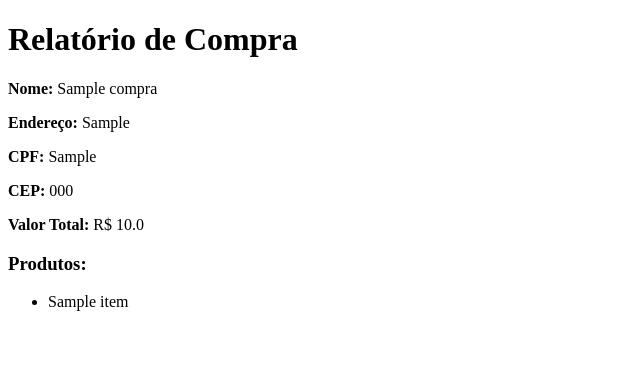
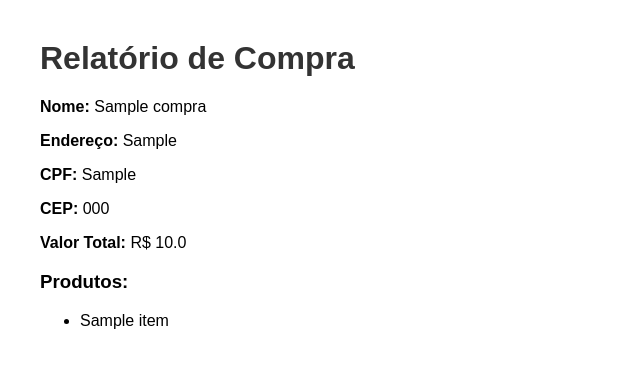
Before and after one commit to cezaradts/alfa-drones-flask, a Flask app: template templates/relatorio.html in a window 1280 px wide. Shown: the top 368 px of the page, without its empty margins (0-640 px from the left). Run offline with Flask 3, Linux system fonts and the light colour scheme; tables that the repository leaves empty hold one stand-in row (values such as "Sample post"); the template is opened without the code that fills it: values that come from a table or form of the project are taken from there, most other values are stand-ins (such as "Sample title", 1, 10 or a date in 2020).

Commit message:
Update relatorio.html

```diff
--- a/templates/relatorio.html
+++ b/templates/relatorio.html
@@ -3,6 +3,21 @@
 <head>
   <meta charset="UTF-8">
   <title>Relatório de Compra</title>
+  <style>
+    body {
+      font-family: Arial, sans-serif;
+      margin: 40px;
+    }
+    h1 {
+      color: #333;
+    }
+    ul {
+      margin-top: 10px;
+    }
+    li {
+      margin-bottom: 5px;
+    }
+  </style>
 </head>
 <body>
   <h1>Relatório de Compra</h1>
```
